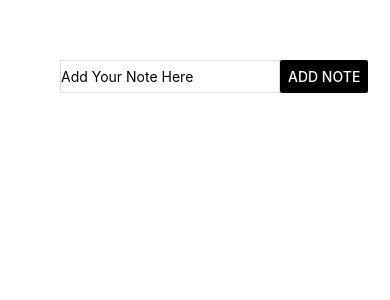
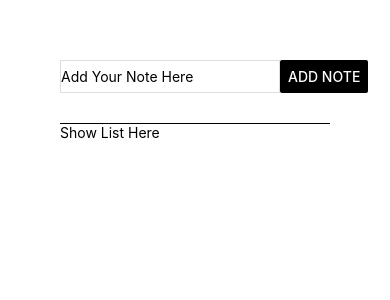
Before and after one commit to Euler-JS/react-native-course, a React Native app: screen / in a window 390 px wide. Shown: the top 300 px of the page. Built offline with nearby package versions, Linux system fonts and the light colour scheme.

Commit message:
actualizando estilo do inputContainer

```diff
--- a/App.js
+++ b/App.js
@@ -5,7 +5,7 @@
 //textinput -> input component
 //button -> button component
 
-import { Button, StyleSheet, TextInput, View } from "react-native";
+import { Button, StyleSheet, Text, TextInput, View } from "react-native";
 
 export default function App() {
   return(
@@ -20,7 +20,7 @@ export default function App() {
       {/* to render input along with button */}
       {/* to tender all notes that we created */}
       <View>
-
+        <Text>Show List Here</Text>
       </View>
       {/* to render all notes that we created */}
     </View>
@@ -29,7 +29,9 @@ export default function App() {
 
 const styles = StyleSheet.create({
   inputContainer : {
-    flexDirection: 'row'
+    flexDirection: 'row',
+    paddingBottom: 30,
+    borderBottomWidth: 1
   },
   input : {
     borderWidth: 1,
```
